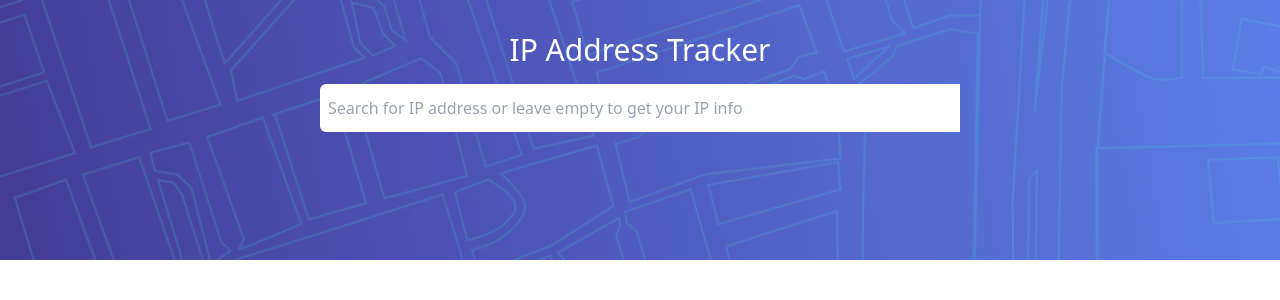
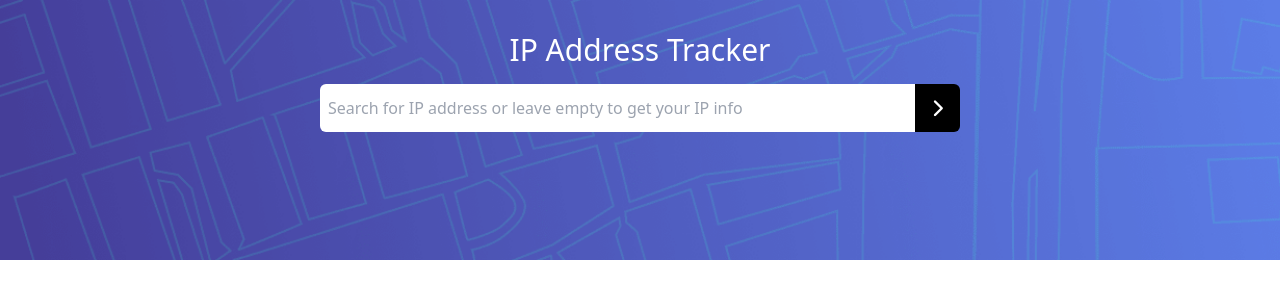
Before and after one commit to Don-PhDev/IP-Address-Tracker, a Vue app: page / in a window 1280 px wide. Shown: the top 300 px of the page. Built offline with nearby package versions, Linux system fonts and the light colour scheme.

Commit message:
Add fontawesome icon with tailwind class

```diff
--- a/src/views/Home.vue
+++ b/src/views/Home.vue
@@ -13,6 +13,14 @@
             type="text"
             placeholder="Search for IP address or leave empty to get your IP info"
           >
+          <i class="
+            cursor-pointer
+            bg-black text-white
+            px-4 text-lg
+            rounded-tr-md rounded-br-md
+            flex items-center
+            fas fa-chevron-right"
+          ></i>
         </div>
       </div>
     </div>
```
